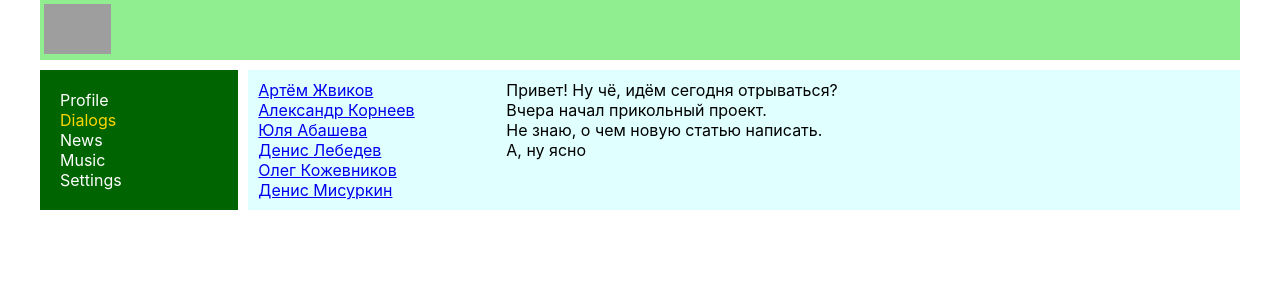
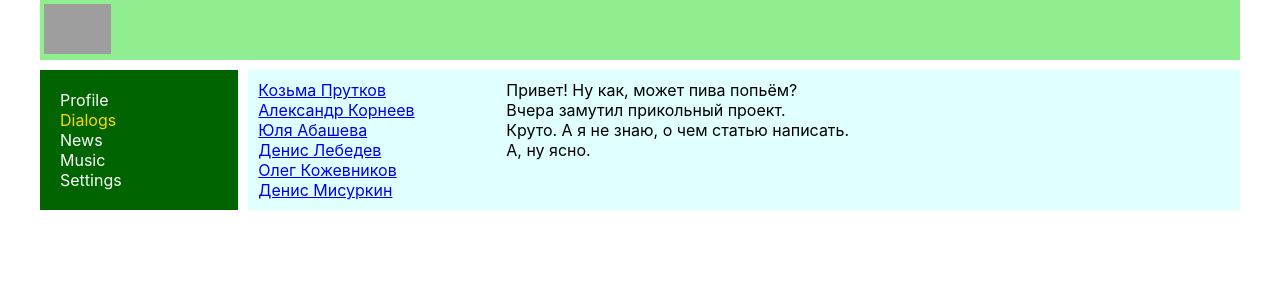
Before and after one commit to YmraNaissur/resumeReact, a React (Create React App) app: page /dialogs in a window 1280 px wide. Shown: the top 300 px of the page. Built offline with nearby package versions, Linux system fonts and the light colour scheme; grey boxes are pictures that could not be loaded.

Commit message:
Draw components using arrays' map function (lesson 25).

```diff
--- a/src/components/Dialogs/Dialogs.jsx
+++ b/src/components/Dialogs/Dialogs.jsx
@@ -1,40 +1,35 @@
 import React from 'react';
-import { NavLink } from 'react-router-dom';
 import classes from './Dialogs.module.css';
-
-const DialogItem = (props) => {
-    let path = "/dialogs/" + props.id;
-    return (
-        <div className={classes.dialog}>
-            <NavLink to={path} activeClassName={classes.active}>{props.name}</NavLink>
-        </div>
-    )
-}
-
-const Message = (props) => {
-    return (
-        <div className={classes.message}>
-            {props.text}
-        </div>
-    )
-}
+import DialogItem from './DialogItem/DialogItem';
+import Message from './Message/Message';
 
 const Dialogs = (props) => {
+    let dialogsUsers = [
+        { id: 1, name: "Козьма Прутков" },
+        { id: 2, name: "Александр Корнеев" },
+        { id: 3, name: "Юля Абашева" },
+        { id: 4, name: "Денис Лебедев" },
+        { id: 5, name: "Олег Кожевников" },
+        { id: 6, name: "Денис Мисуркин" },
+    ];
+
+    let dialogsMessages = [
+        { id: 1, senderId: 1, text: "Привет! Ну как, может пива попьём?" },
+        { id: 2, senderId: 7, text: "Вчера замутил прикольный проект." },
+        { id: 3, senderId: 1, text: "Круто. А я не знаю, о чем статью написать." },
+        { id: 4, senderId: 7, text: "А, ну ясно." }
+    ];
+
+    let dialogsUsersComponents = dialogsUsers.map(u => <DialogItem id={u.id} name={u.name} />);
+    let dialogsMessagesComponents = dialogsMessages.map(m => <Message text={m.text} />);
+
     return (
         <div className={classes.dialogs}>
             <div className={classes.dialogsItems}>
-                <DialogItem id="1" name="Артём Жвиков" />
-                <DialogItem id="2" name="Александр Корнеев" />
-                <DialogItem id="3" name="Юля Абашева" />
-                <DialogItem id="4" name="Денис Лебедев" />
-                <DialogItem id="5" name="Олег Кожевников" />
-                <DialogItem id="6" name="Денис Мисуркин" />
+                { dialogsUsersComponents }
             </div>
             <div className={classes.messages}>
-                <Message text="Привет! Ну чё, идём сегодня отрываться?" />
-                <Message text="Вчера начал прикольный проект." />
-                <Message text="Не знаю, о чем новую статью написать." />
-                <Message text="А, ну ясно" />
+                { dialogsMessagesComponents }
             </div>
         </div>
     )
--- a/src/components/Profile/MyPosts/MyPosts.jsx
+++ b/src/components/Profile/MyPosts/MyPosts.jsx
@@ -2,7 +2,12 @@ import React from 'react';
 import classes from './MyPosts.module.css';
 import Post from './Post/Post';
 
-const MyPosts = () => {
+const MyPosts = (props) => {
+
+    let postsComponents = props.data.map(p => {
+        return <Post message={p.message} avatar={p.avatar} likeCount={p.likeCount} />
+    });
+
     return (
         <div className={classes.postsBlock}>
             <h3>My posts</h3>
@@ -13,12 +18,7 @@ const MyPosts = () => {
                 <button>Add post</button>
             </div>
             <div className={classes.posts}>
-                <Post message="Hello, how are you?"
-                    avatar="https://avt-9.foto.mail.ru/mail/otmop03b/_avatar180?"
-                    likeCount="20" />
-                <Post message="Hello! It's my first post :)"
-                    avatar="https://ae01.alicdn.com/kf/HTB1e_tdQpXXXXXtXFXXq6xXFXXXN/2x.jpg"
-                    likeCount="15" />
+                { postsComponents }
             </div>
         </div>
     )
--- a/src/components/Profile/Profile.jsx
+++ b/src/components/Profile/Profile.jsx
@@ -3,11 +3,32 @@ import classes from './Profile.module.css';
 import MyPosts from './MyPosts/MyPosts';
 import ProfileInfo from './ProfileInfo/ProfileInfo';
 
+let posts = [
+  {
+      id: 1,
+      message: "Hi, how are you?",
+      avatar: "https://avt-9.foto.mail.ru/mail/otmop03b/_avatar180?",
+      likeCount: 20
+  },
+  {
+      id: 2,
+      message: "Hello! It's my second post :)",
+      avatar: "https://ae01.alicdn.com/kf/HTB1e_tdQpXXXXXtXFXXq6xXFXXXN/2x.jpg",
+      likeCount: 15
+  },
+  {
+      id: 3,
+      message: "О, чуваки, вы все здесь )))",
+      avatar: "https://img.discogs.com/pOI-oRHGTxKPLwIsUBEEirj4r4c=/300x300/filters:strip_icc():format(jpeg):quality(40)/discogs-avatars/U-2604026-1464113040.png.jpg",
+      likeCount: 4
+  }
+];
+
 const Profile = () => {
   return (
     <div>
       <ProfileInfo />
-      <MyPosts />
+      <MyPosts data={posts} />
     </div>
   )
 }
```
